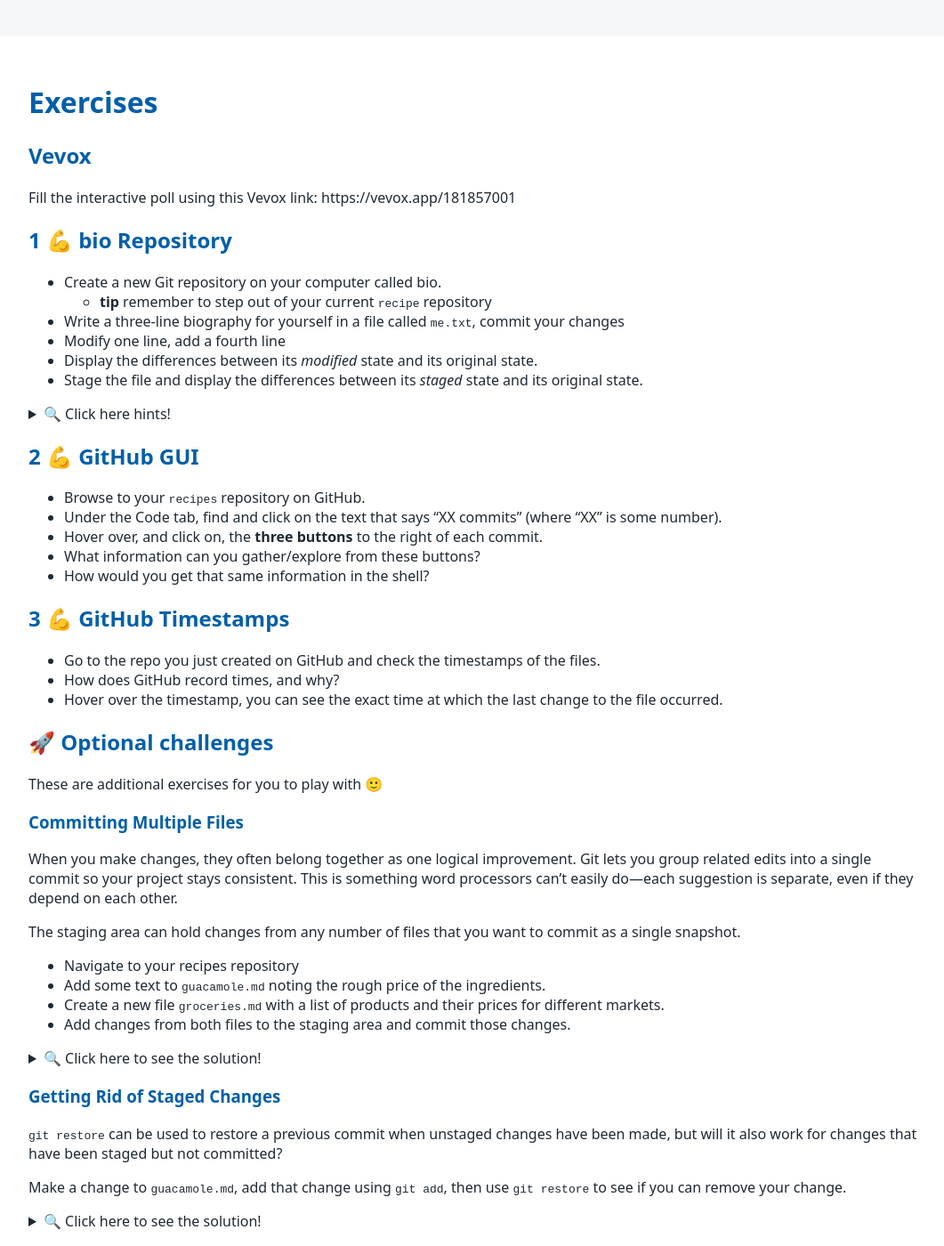
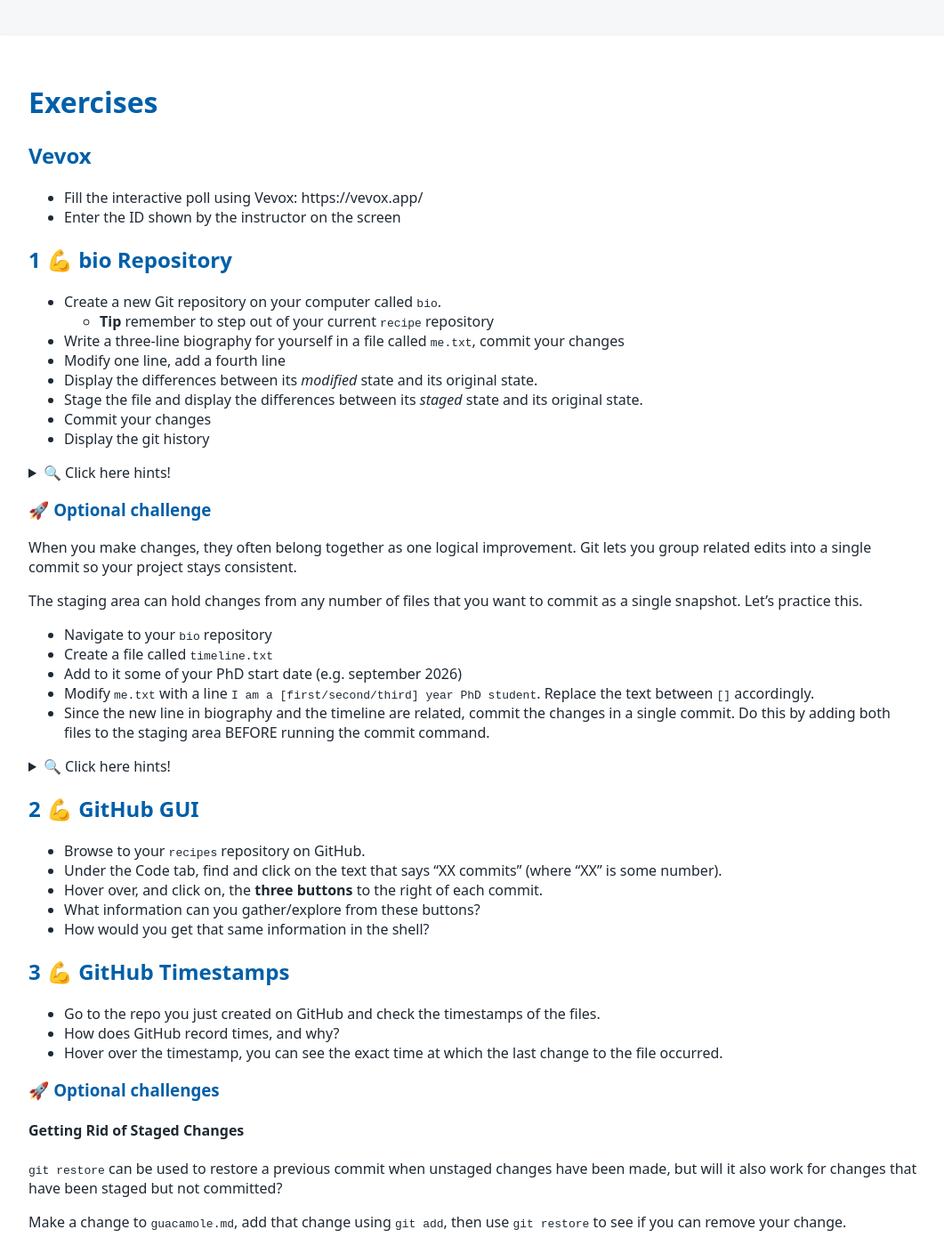
Before and after one commit to tu-delft-library/introduction_to_version_control_with_git, a Jekyll site: the page built from material_for_participants/exercises.md, in a window 1280 px wide and 1400 px high. Shown: the whole window at 89% size, without its empty margins (108-1169 px from the left). Built offline with Jekyll 4.4.1, drawn with Linux system fonts in a browser that asks for light colours; our own code applies the rules of GitHub Pages for plain Markdown files.

Commit message:
Modified one optional exercise

````diff
--- a/material_for_participants/exercises.md
+++ b/material_for_participants/exercises.md
@@ -3,27 +3,53 @@
 
 
 ## Vevox
-Fill the interactive poll using this Vevox link: https://vevox.app/181857001
+- Fill the interactive poll using Vevox: https://vevox.app/
+- Enter the ID shown by the instructor on the screen
 
 ## 1 💪 bio Repository
 
-- Create a new Git repository on your computer called bio.
-    - **tip** remember to step out of your current `recipe` repository
+- Create a new Git repository on your computer called `bio`.
+    - **Tip** remember to step out of your current `recipe` repository
 - Write a three-line biography for yourself in a file called `me.txt`, commit your changes
 - Modify one line, add a fourth line
 - Display the differences between its *modified* state and its original state.
 - Stage the file and display the differences between its *staged* state and its original state.
+- Commit your changes
+- Display the git history
 
 <details>
 <summary>🔍 Click here hints! </summary>
 
+- Use `cd ..` to navigate to the parent directory. This should bring you to your `Desktop`
 - To create a folder use `mkdir folder_name`
 - To initialize a repository, navigate to the folder that you want to turn into a repository and use `git init`
 - To open a (new) file for editing use `nano name_of_file`
+- To move a file to a different location use `mv source_path target_path`
 - To stage file use `git add name_of_file`
 - To commit a file use `git commit -m "commit message"`
+- To see git history use `git log`
 </details>
 
+
+### 🚀 Optional challenge
+When you make changes, they often belong together as one logical improvement. Git lets you group related edits into a single commit so your project stays consistent.
+
+The staging area can hold changes from any number of files that you want to commit as a single snapshot. Let's practice this.
+
+- Navigate to your `bio` repository
+- Create a file called `timeline.txt`
+- Add to it some of your PhD start date (e.g. september 2026)
+- Modify `me.txt` with a line `I am a [first/second/third] year PhD student`. Replace the text between `[]` accordingly.
+- Since the new line in biography and the timeline are related, commit the changes in a single commit. Do this by adding both files to the staging area BEFORE running the commit command.
+
+
+<details>
+<summary>🔍 Click here hints!  </summary>
+
+
+- To staged multiple files, you execute `git add file` multiple times and the changes will be accumulated in the staging area
+- Alternatively, add multiple files at the same time using `git add one_file another_file yet_another_file`
+</details>
 
 ## 2 💪 GitHub GUI
 
@@ -42,75 +68,9 @@ Fill the interactive poll using this Vevox link: https://vevox.app/181857001
 
 
 
-## 🚀 Optional challenges
+### 🚀 Optional challenges
 
-These are additional exercises for you to play with 🙂
-
-### Committing Multiple Files
-When you make changes, they often belong together as one logical improvement. Git lets you group related edits into a single commit so your project stays consistent. This is something word processors can’t easily do—each suggestion is separate, even if they depend on each other.
-
-The staging area can hold changes from any number of files that you want to commit as a single snapshot.
-- Navigate to your recipes repository
-- Add some text to `guacamole.md` noting the rough price of the ingredients.
-- Create a new file `groceries.md` with a list of products and their prices for different markets.
-- Add changes from both files to the staging area and commit those changes.
-
-
-<details>
-<summary>🔍 Click here to see the solution! </summary>
-
-First we make our changes to the `guacamole.md` and `groceries.md` files:
-
-```console
-$ nano guacamole.md
-$ cat guacamole.md
-```
-
-```
-# Guacamole
-## Ingredients
-* avocado (1.35)
-* lime (0.64)
-* salt (2)
-```
-
-```console
-$ nano groceries.md
-$ cat groceries.md
-```
-
-```
-# Market A
-* avocado: 1.35 per unit.
-* lime: 0.64 per unit
-* salt: 2 per kg
-```
-
-Now you can add both files to the staging area. We can do that in one line:
-
-```console
-$ git add guacamole.md groceries.md
-```
-Or with multiple commands:
-```console
-$ git add guacamole.md
-$ git add groceries.md
-```
-Now the files are ready to commit. You can check that using `git status`. If you are ready to commit use:
-
-```console
-$ git commit -m "Write prices for ingredients and their source"
-```
-```
-[main cc127c2]
- Write prices for ingredients and their source
- 2 files changed, 7 insertions(+)
- create mode 100644 groceries.md
-```
-
-</details>
-
-### Getting Rid of Staged Changes
+#### Getting Rid of Staged Changes
 `git restore` can be used to restore a previous commit when unstaged changes have been made, but will it also work for changes that have been staged but not committed?
 
 Make a change to `guacamole.md`, add that change using `git add`, then use `git restore` to see if you can remove your change.
@@ -161,7 +121,7 @@ nothing to commit, working tree clean
 
 </details>
 
-### Ignoring all data Files in the repository
+#### Ignoring all data Files in the repository
 Let us assume you have many `.csv` files in different subdirectories of your repository. For example, you might have:
 
 ```console
````
